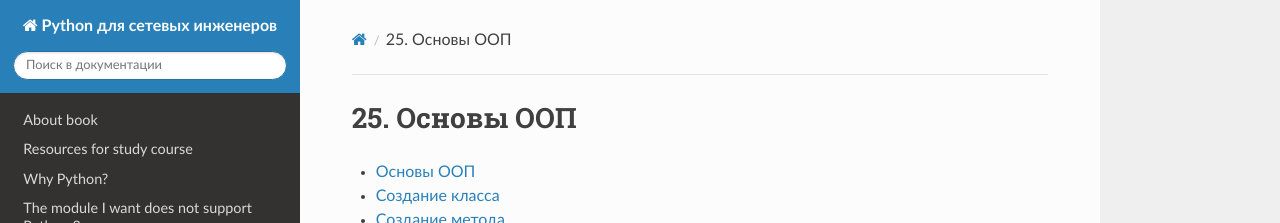
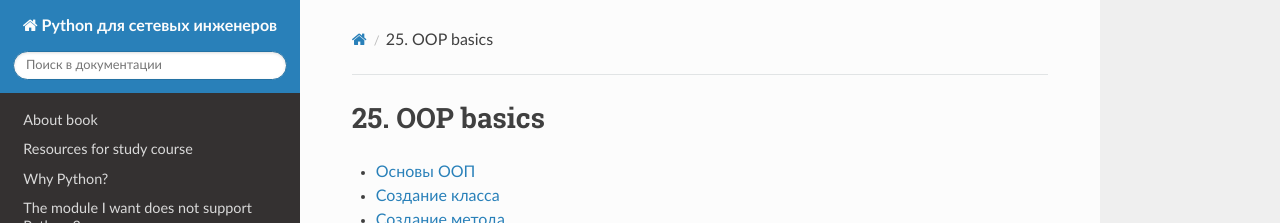
Before and after one commit to Aidar5/nattoeng, a Sphinx documentation site: the page built from docs/source/book/25_oop_basics/index.rst, in a window 1280 px wide. Shown: the top 223 px of the page. Built offline with Sphinx 7.4.7 and the Read the Docs theme 2.0.0, drawn with Linux system fonts in a browser that asks for light colours; pages that are not in the unit, such as notebooks, are missing from menus.

Commit message:
Update index.rst

```diff
--- a/docs/source/book/25_oop_basics/index.rst
+++ b/docs/source/book/25_oop_basics/index.rst
@@ -4,7 +4,7 @@
 
 .. _oop_basics_index:
 
-25. Основы ООП
+25. OOP basics
 ============================
 
 .. toctree::
```
